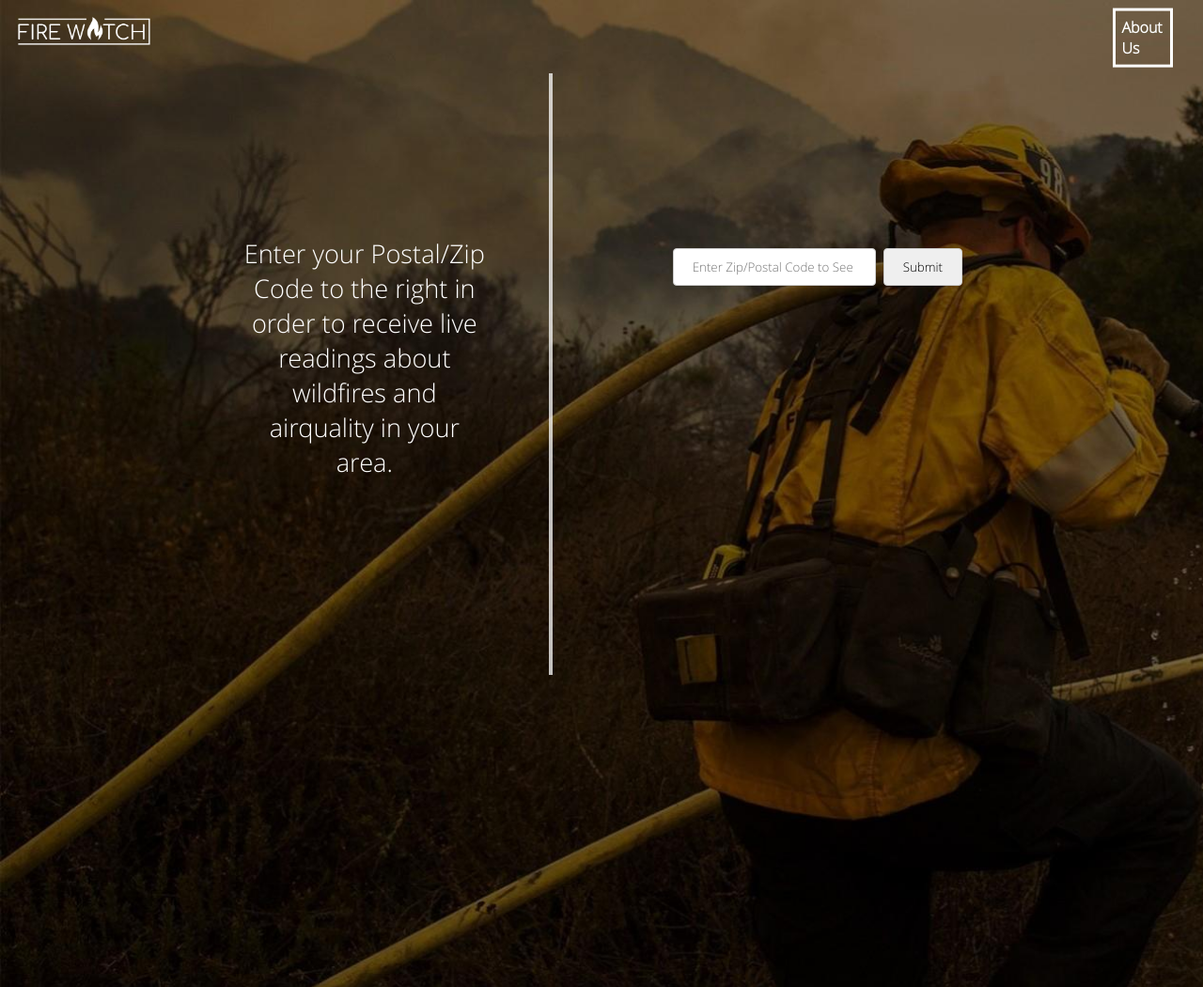
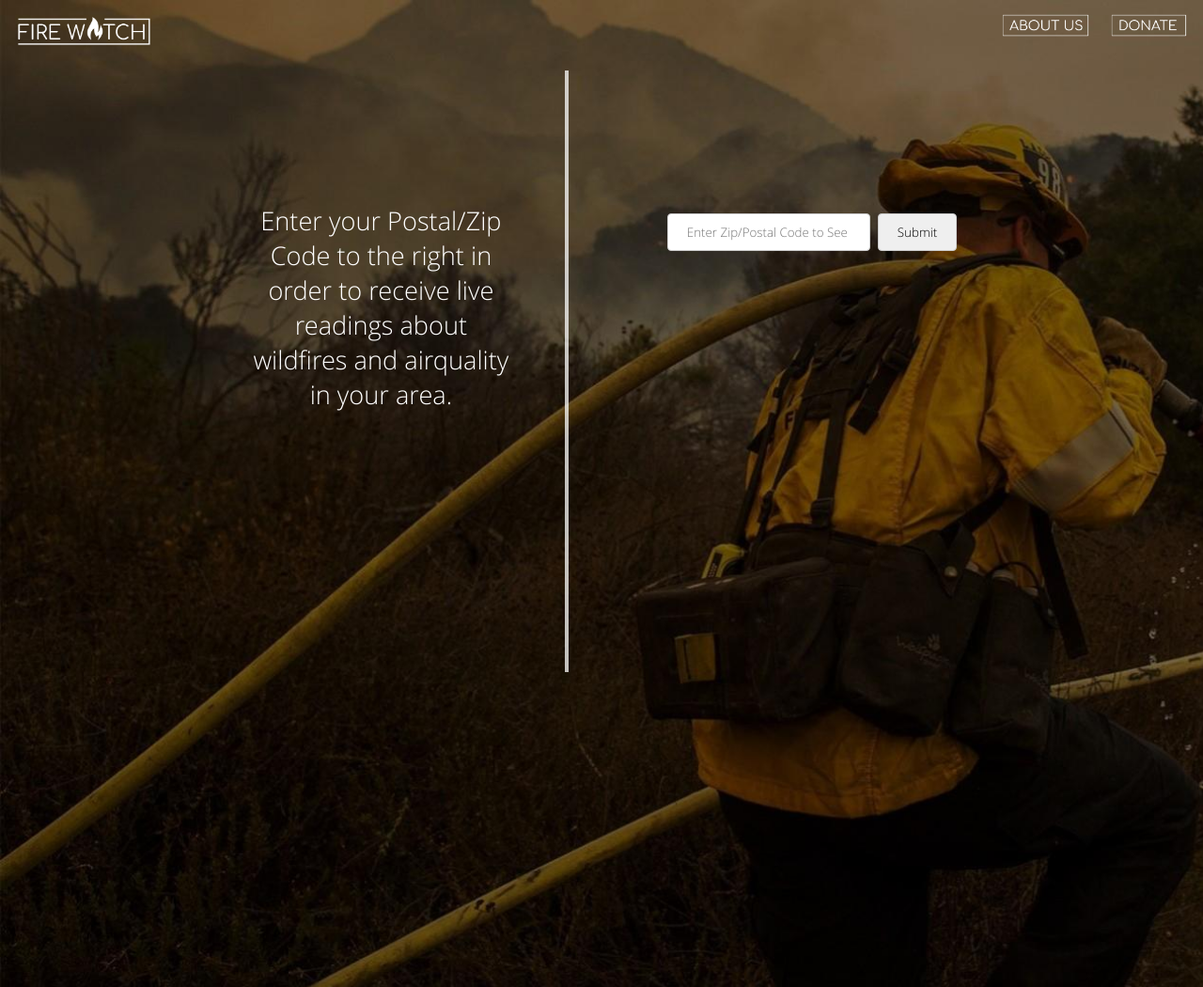
Before and after one commit to AlexanderTsarapkine/HackItBetter2020-FireWatch, a website: page enterpage.html in a window 1280 px wide. Shown: the top 1050 px of the page at 94% size. Drawn offline with Linux system fonts and the light colour scheme.

Commit message:
added buttons

```diff
--- a/enterpage.css
+++ b/enterpage.css
@@ -18,7 +18,7 @@ img {
     color: white;
     font-size: 170%;
     width: 500px;
-    margin-left: 20%;
+    margin-left: 25%;
     margin-top: 15%;
     text-align: center;
     margin-right:5%;
@@ -37,7 +37,7 @@ img {
 }
 
 #SubmitButton {
-    margin-right: 20%;
+    margin-right: 3%;
     padding: 10px 20px;
     border: 1px solid #ccc;
     border-radius: 4px;
@@ -48,6 +48,15 @@ img {
     font-family: 'Open Sans';
 
 
+}
+
+#buttons {
+    float: right;
+    width: 8%;
+}
+
+#header {
+    display: inline;
 }
 
 
--- a/enterpage.html
+++ b/enterpage.html
@@ -9,8 +9,11 @@
 
 <body>
 
-    <a href="/homepage.html"><img src="logo.png" alt="logo"></a>
-    <h3><a href="/aboutus.html">About Us</a></h2>
+    <div id="header">
+        <a href="/homepage.html"><img src="logo.png" alt="logo"></a>
+        <a href="/donation.html"><img src="donatebutton.png" alt="donate" id=buttons></a>
+        <a href="/aboutus.html"><img src="aboutusbutton.png" alt="about" id=buttons></a>
+    </div>
 
     <div>
     <div class='enteringSection'>
```
